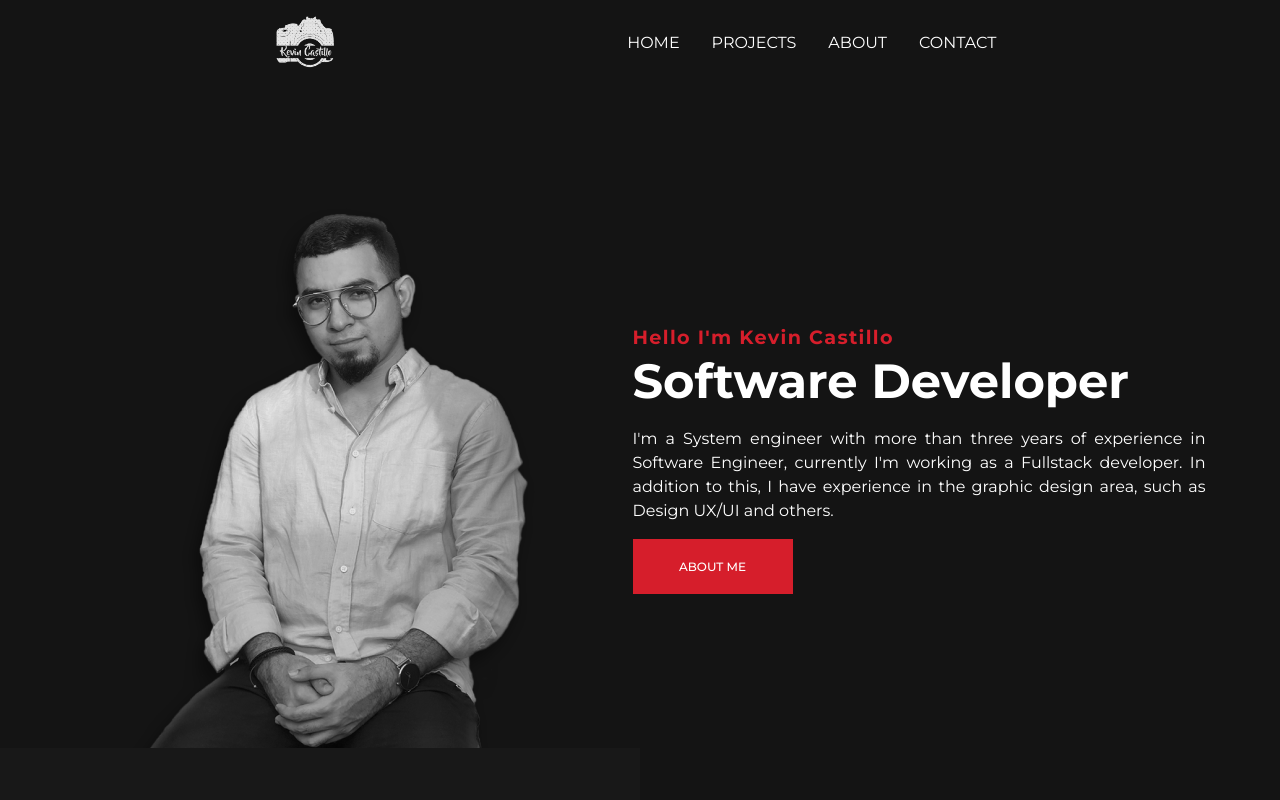
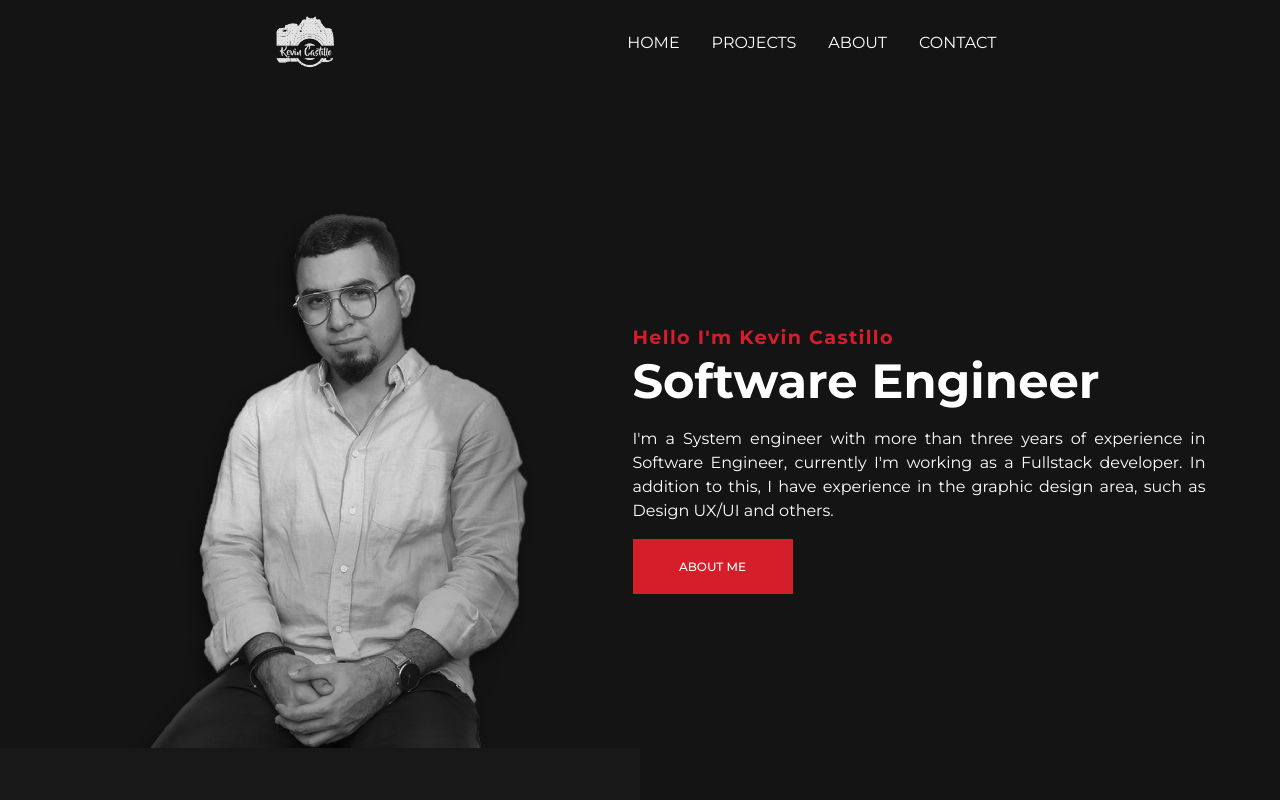
Before and after one commit to kevincastillo19/portfolio, a React (Vite) app: page / in a window 1280 px wide. Shown: the top 800 px of the page. Built offline with nearby package versions, Linux system fonts and the light colour scheme.

Commit message:
feat: update title on main section - home page

```diff
--- a/src/pages/Home/index.tsx
+++ b/src/pages/Home/index.tsx
@@ -86,7 +86,7 @@ export const Home = () => {
             <section id="home" ref={scrollRef.homeRef}>
                 <Feed
                     label="Hello I'm Kevin Castillo"
-                    title="Software Developer"
+                    title="Software Engineer"
                     caption={CAPTION_TEXT}
                     buttonAction={() => scrollTo(scrollRef.aboutRef)}
                 />
```
